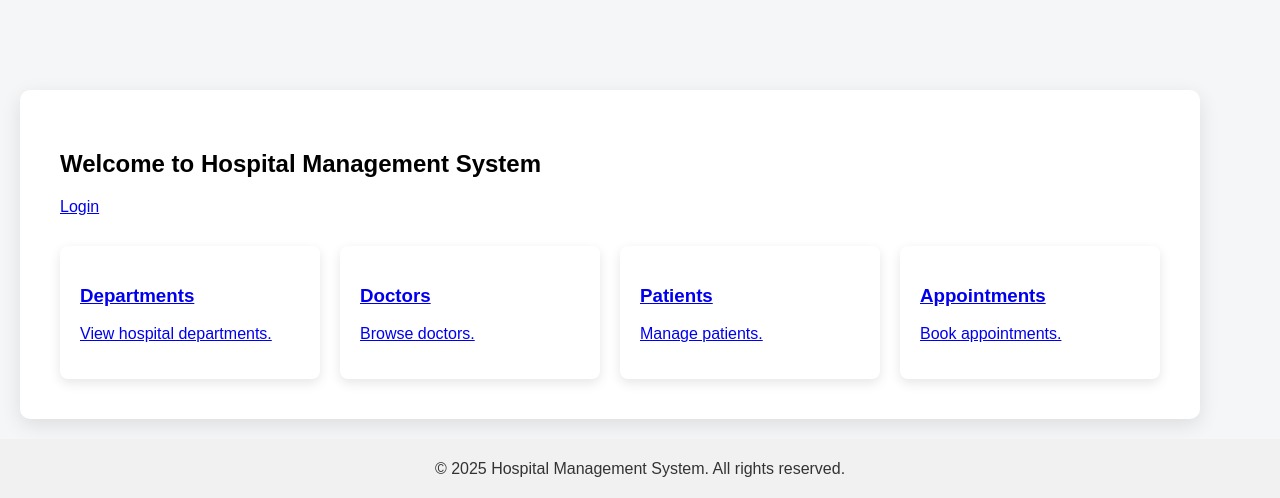
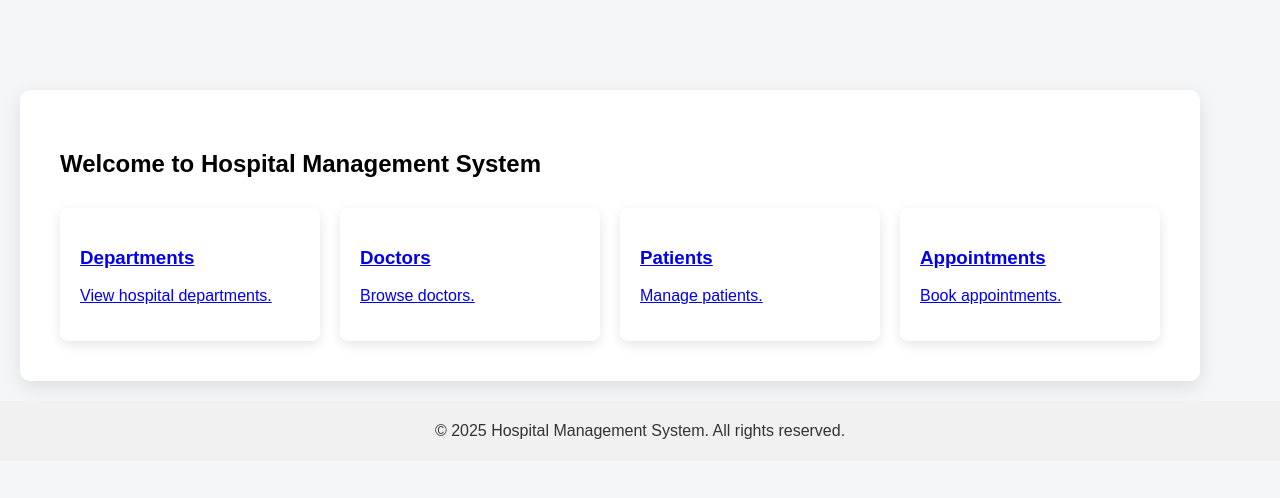
Before and after one commit to fsulthanaibrahim-hue/Week2-Django, a Django app: page / in a window 1280 px wide. Shown: the part 86-584 px from the top of the page. Run offline with Django 5.2, Linux system fonts and the light colour scheme.

Commit message:
Week2-Django

```diff
--- a/hospital/templates/hospital/home.html
+++ b/hospital/templates/hospital/home.html
@@ -4,10 +4,8 @@
 <div class="hero">
     {% if request.user.is_authenticated %}
         <h2>{{ request.session.welcome_message }}</h2>
-        <p><a href="{% url 'logout' %}">Logout</a></p>
     {% else %}
         <h2>Welcome to Hospital Management System</h2>
-        <p><a href="{% url 'login' %}">Login</a></p>
     {% endif %}
 
     <div class="cards">
```
